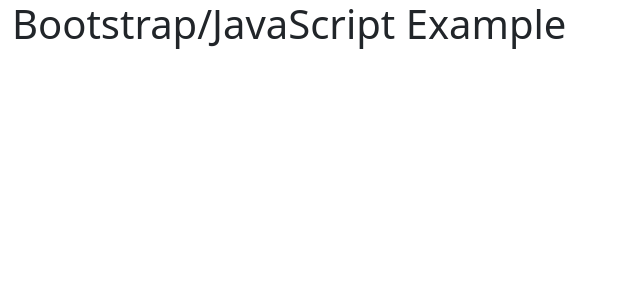
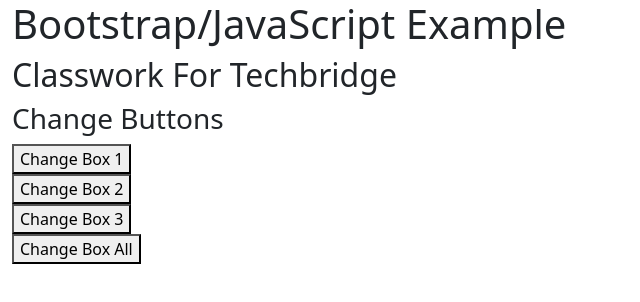
Before and after one commit to ayoobrys/BootstrapAndjQuery_Worksheet, a plain HTML site: page index.html in a window 1280 px wide. Shown: the whole page, without its empty margins (0-640 px from the left). Drawn offline with nearby package versions, Linux system fonts and the light colour scheme.

Commit message:
added buttons

```diff
--- a/index.html
+++ b/index.html
@@ -19,8 +19,34 @@
     <div class="container-fluid">
         <div class="row">
             <h1>Bootstrap/JavaScript Example</h1>
+            <div class="row">
+                <h2>Classwork For Techbridge</h2>
+            </div>
+            <div class="row">
+                <div class="col"></div>
+                <div class="col"></div>
+                <div class="col"></div>
     </div>
+<div class="row">
+    <h3>Change Buttons</h3>
+</div>
 
+<div class="row">
+    <div class="col">
+        <button>Change Box 1</button>
+</div>
+<div class="row">
+    <div class="col">
+        <button>Change Box 2</button>
+</div>
+<div class="row">
+    <div class="col">
+        <button>Change Box 3</button>
+</div>
+<div class="row">
+    <div class="col">
+        <button>Change Box All</button>
+</div>
     <script
       src="https://cdn.jsdelivr.net/npm/bootstrap@5.1.3/dist/js/bootstrap.bundle.min.js"
       integrity="sha384-ka7Sk0Gln4gmtz2MlQnikT1wXgYsOg+OMhuP+IlRH9sENBO0LRn5q+8nbTov4+1p"
```
